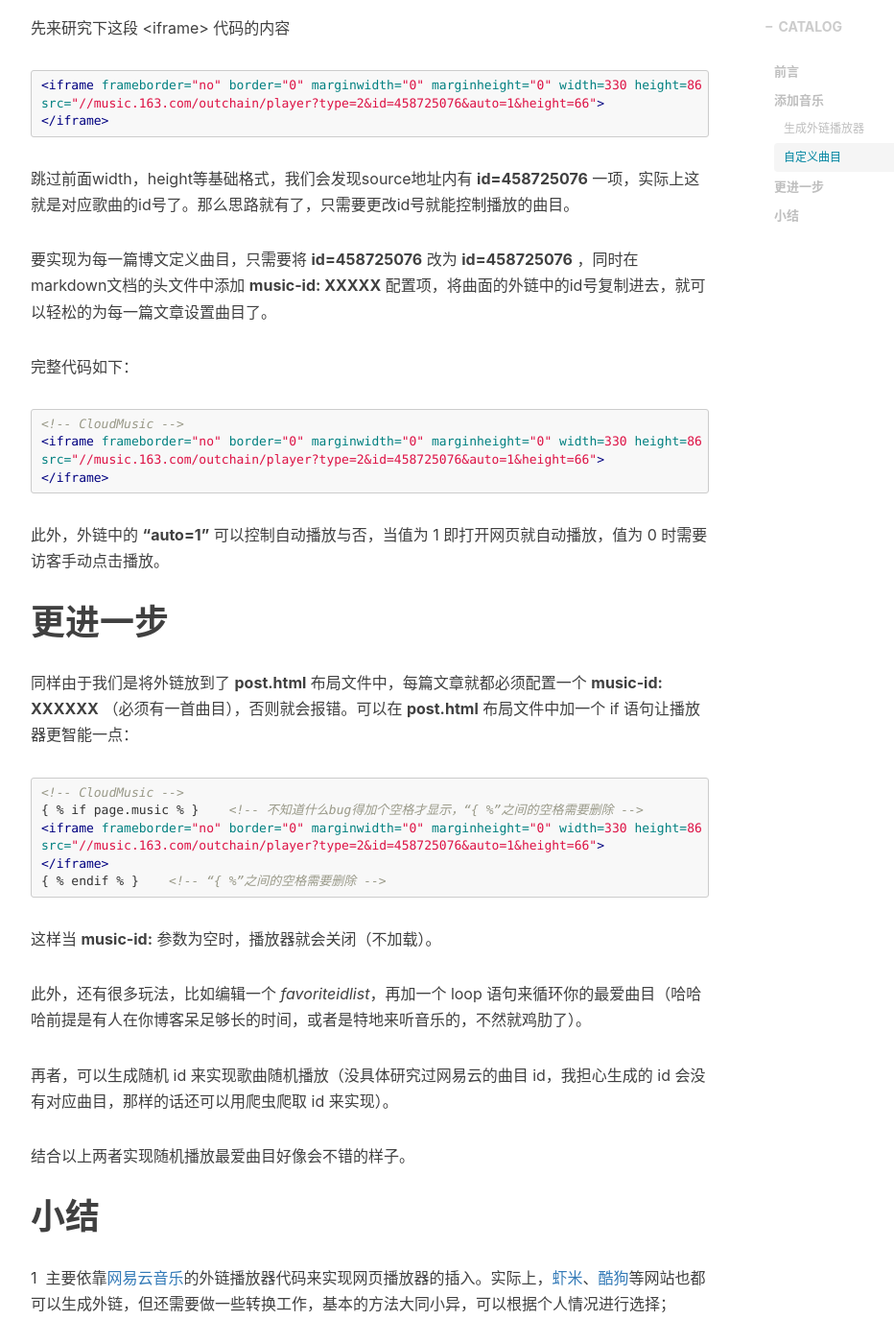
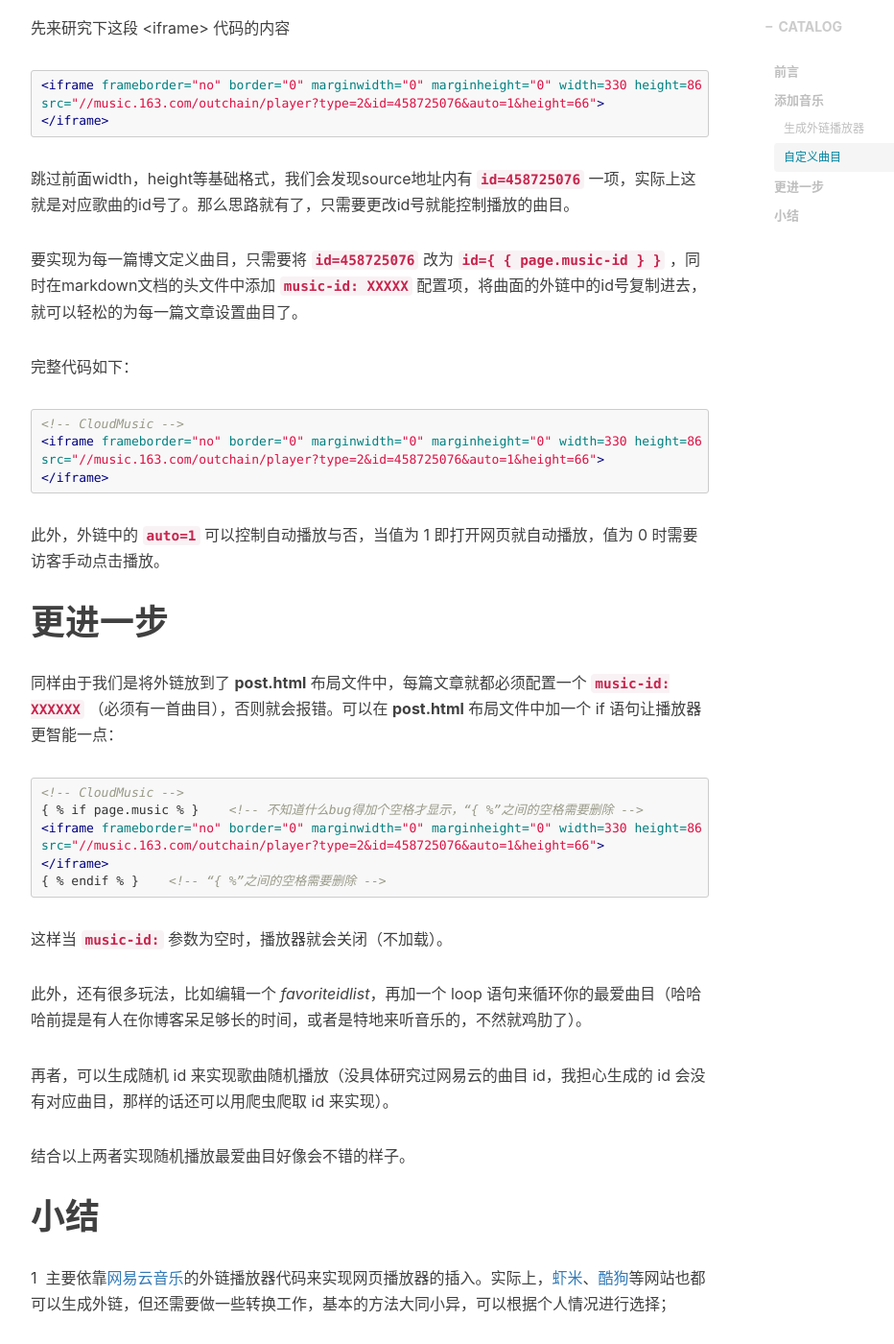
Before and after one commit to aerolithink/aerolithink.github.io, a Jekyll site: the page built from _posts/2018-1-7-MusicEmoji.md, in a window 1280 px wide and 1400 px high, scrolled down 4114 px. Shown: the whole window at 96% size, without its empty margins (233-1165 px from the left). Built offline with Jekyll 4.4.1, drawn with Linux system fonts in a browser that asks for light colours; nearby versions of some CDN libraries; comment, search, counter and statistics services are not loaded; some of the changed text lies outside the part shown.

Commit message:
POST MUSIC v4

````diff
--- a/_posts/2018-1-7-MusicEmoji.md
+++ b/_posts/2018-1-7-MusicEmoji.md
@@ -83,9 +83,9 @@ src="//music.163.com/outchain/player?type=2&id=458725076&auto=1&height=66">
 src="//music.163.com/outchain/player?type=2&id=458725076&auto=1&height=66">
 </iframe>
 ```
-跳过前面width，height等基础格式，我们会发现source地址内有 **id=458725076** 一项，实际上这就是对应歌曲的id号了。那么思路就有了，只需要更改id号就能控制播放的曲目。
+跳过前面width，height等基础格式，我们会发现source地址内有 **``id=458725076``** 一项，实际上这就是对应歌曲的id号了。那么思路就有了，只需要更改id号就能控制播放的曲目。
 
-要实现为每一篇博文定义曲目，只需要将 **id=458725076** 改为 **id={{ page.music-id }}** ，同时在markdown文档的头文件中添加 **music-id: XXXXX** 配置项，将曲面的外链中的id号复制进去，就可以轻松的为每一篇文章设置曲目了。
+要实现为每一篇博文定义曲目，只需要将 **``id=458725076``** 改为 **``id={ { page.music-id } }``** ，同时在markdown文档的头文件中添加 **``music-id: XXXXX``** 配置项，将曲面的外链中的id号复制进去，就可以轻松的为每一篇文章设置曲目了。
 
 完整代码如下：
 ```html
@@ -95,11 +95,11 @@ src="//music.163.com/outchain/player?type=2&id={{ page.music-id }}&auto=1&height
 </iframe>
 ```
 
-此外，外链中的 **“auto=1”** 可以控制自动播放与否，当值为 1 即打开网页就自动播放，值为 0 时需要访客手动点击播放。
+此外，外链中的 **``auto=1``** 可以控制自动播放与否，当值为 1 即打开网页就自动播放，值为 0 时需要访客手动点击播放。
 
 # 更进一步
 
-同样由于我们是将外链放到了 **post.html** 布局文件中，每篇文章就都必须配置一个 **music-id: XXXXXX** （必须有一首曲目），否则就会报错。可以在 **post.html** 布局文件中加一个 if 语句让播放器更智能一点：
+同样由于我们是将外链放到了 **post.html** 布局文件中，每篇文章就都必须配置一个 **``music-id: XXXXXX``** （必须有一首曲目），否则就会报错。可以在 **post.html** 布局文件中加一个 if 语句让播放器更智能一点：
 
 
 ```html
@@ -111,7 +111,7 @@ src="//music.163.com/outchain/player?type=2&id={{ page.music-id }}&auto=1&height
 { % endif % }    <!-- “{ %”之间的空格需要删除 -->
 ```
 
-这样当 **music-id:** 参数为空时，播放器就会关闭（不加载）。
+这样当 **``music-id:``** 参数为空时，播放器就会关闭（不加载）。
 
 此外，还有很多玩法，比如编辑一个 _favoriteidlist_，再加一个 loop 语句来循环你的最爱曲目（哈哈哈前提是有人在你博客呆足够长的时间，或者是特地来听音乐的，不然就鸡肋了）。
 
@@ -125,7 +125,7 @@ src="//music.163.com/outchain/player?type=2&id={{ page.music-id }}&auto=1&height
 
 2 &nbsp;修改 id 对曲目进行更改；
 
-3 &nbsp;将外链中的 **id=XXXXXX** 改为 **id={{ page.music-id }}** ，就可以单独对每篇博文中对 id 进行配置来自定义曲目;
+3 &nbsp;将外链中的 **``id=XXXXXX``** 改为 **``id={ { page.music-id } }``** ，就可以单独对每篇博文中对 id 进行配置来自定义曲目;
 
 4 &nbsp;还有很多可以折腾的，来点首歌吧。
 
````
